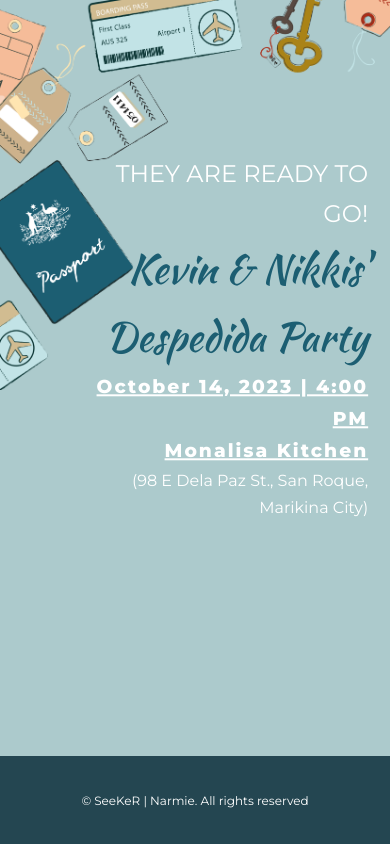
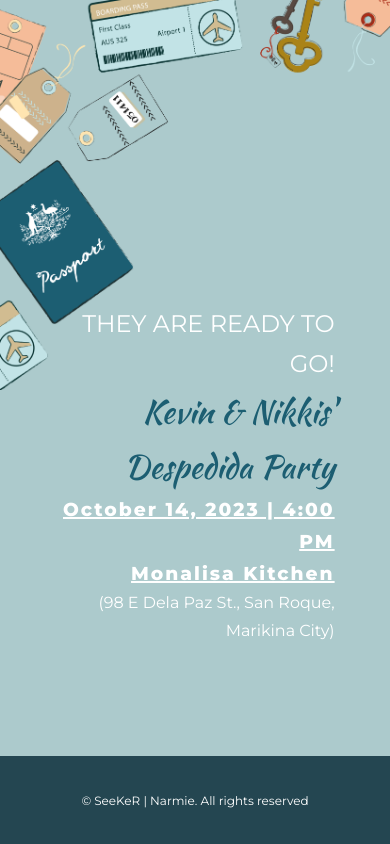
Before and after one commit to jamesmiayo/knldespedida, a React (Create React App) app: page / in a window 390 px wide. Built offline with nearby package versions, Linux system fonts and the light colour scheme.

Commit message:
update about

```diff
--- a/src/screen/about/about.css
+++ b/src/screen/about/about.css
@@ -36,9 +36,13 @@
 
 @media screen and (max-width: 600px) {
   .about__container {
-    top: 50%;
+    top: 60%;
     left: 10%;
-    transform: translate(-50%, -50%);
+    transform: translate(-60%, -10%);
+  }
+
+  .title h1 {
+    font-size: 2rem;
   }
 }
 
```
